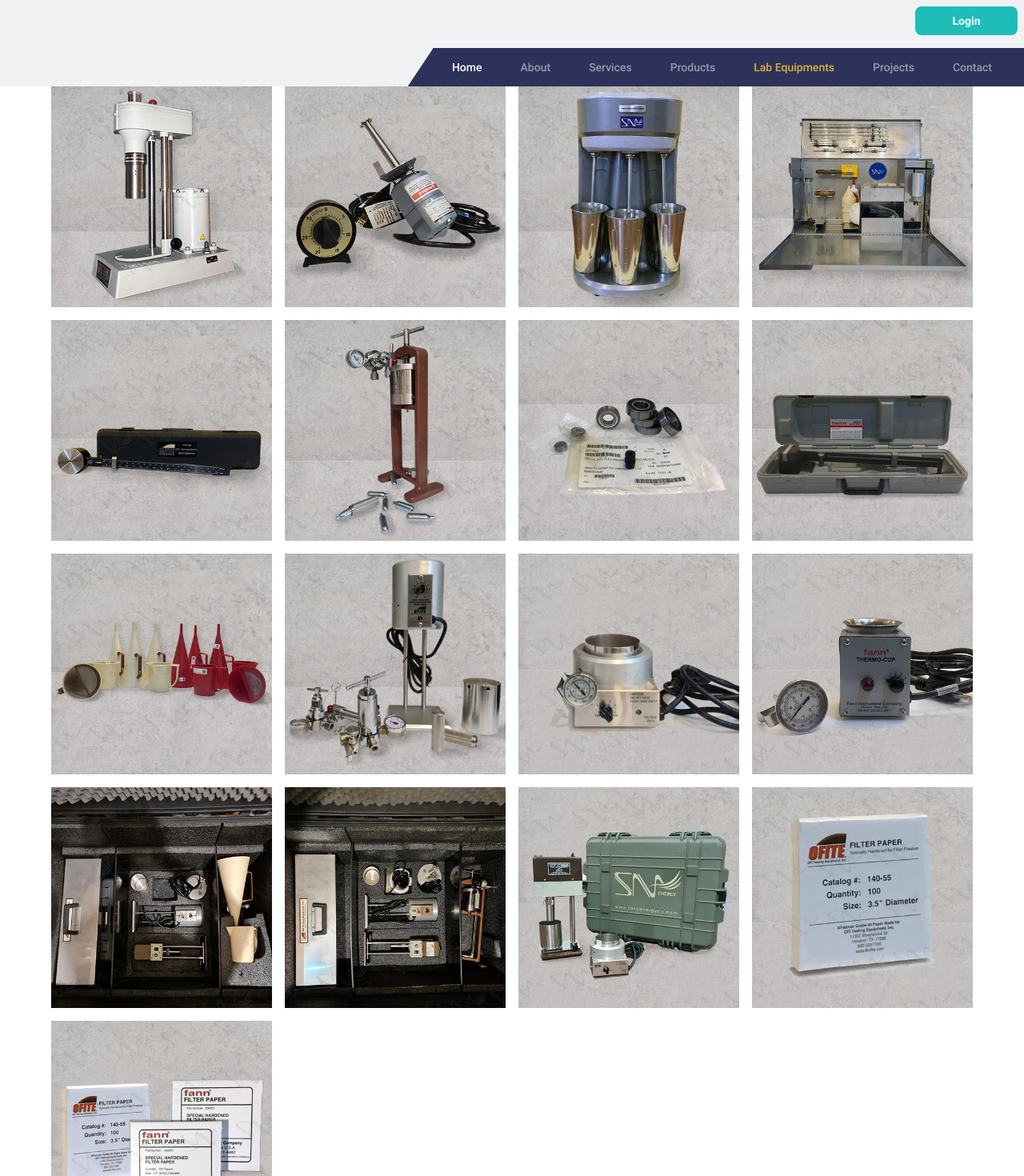
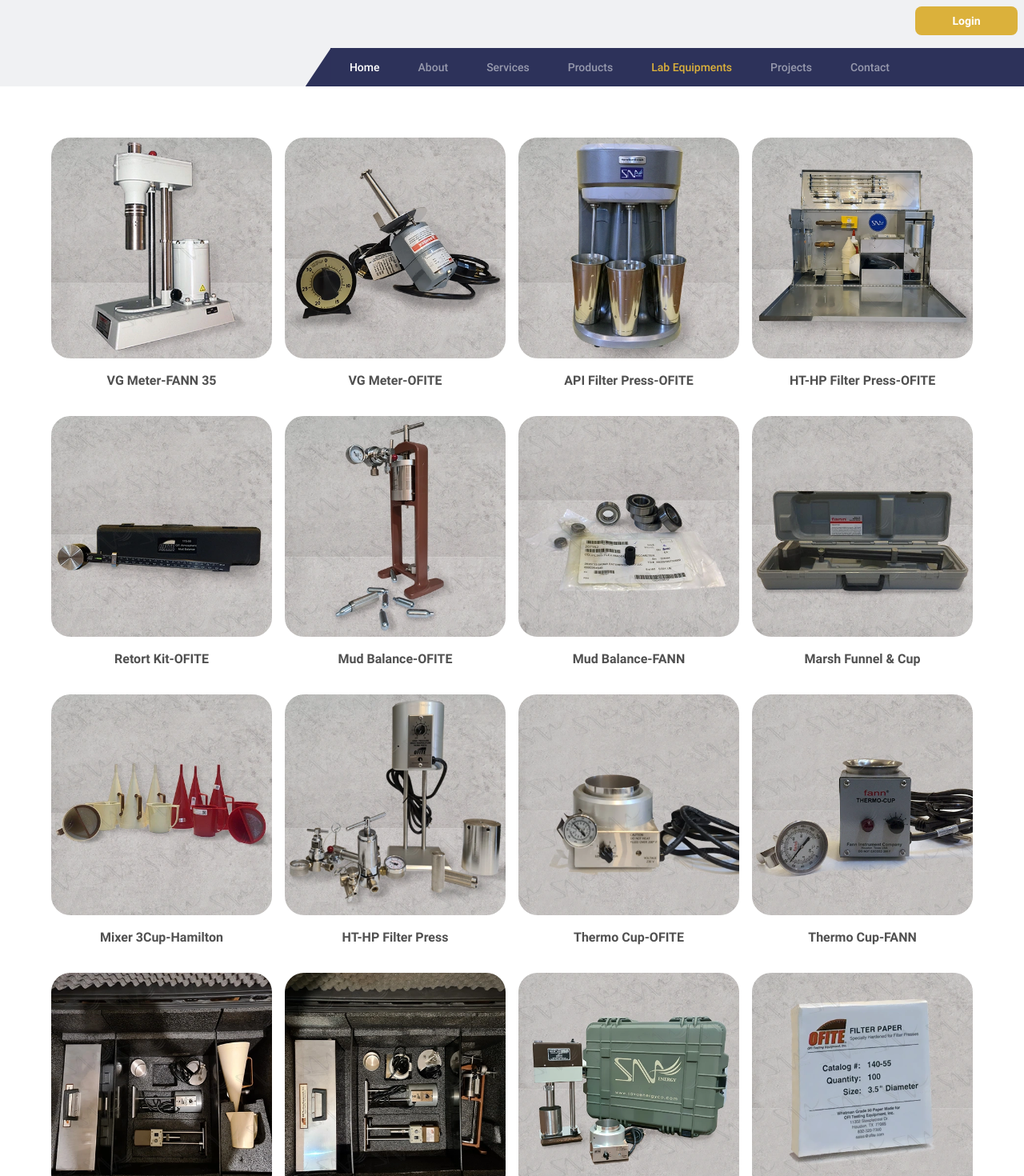
Before and after one commit to SinaDevCode/sava-energy-co, a React (Vite) app: page /LabEquipments in a window 1280 px wide. Shown: the top 1470 px of the page at 80% size. Built offline with nearby package versions, Linux system fonts and the light colour scheme; grey boxes are pictures that could not be loaded.

Commit message:
version 1.3.1
some part of the code like styles, and links improved and some packages updated

```diff
--- a/index.html
+++ b/index.html
@@ -3,6 +3,10 @@
   <head>
     <meta charset="UTF-8" />
     <meta name="viewport" content="width=device-width, initial-scale=1.0" />
+    <meta
+      name="keywords"
+      content="SavaEnergy, Mud Lab Equipment, VG Meter, FANN, OFITE, Starch, CMC, Dana, Mi, Filter Paper, fluid"
+    />
     <title>Sava Energy</title>
   </head>
   <body>
--- a/package.json
+++ b/package.json
@@ -1,7 +1,7 @@
 {
   "name": "vite-project",
   "private": true,
-  "version": "1.3.0",
+  "version": "1.3.1",
   "type": "module",
   "scripts": {
     "dev": "vite",
--- a/src/components/FeatureCard.jsx
+++ b/src/components/FeatureCard.jsx
@@ -20,7 +20,11 @@
       >
         {props.title}
       </h2>
-      <p className="text-justify text-sm text-Grey pointer-events-none">
+      <p
+        className={`text-justify text-sm text-Grey pointer-events-none ${
+          isHovered ? "text-White" : "text-Grey"
+        }`}
+      >
         {props.text}
       </p>
     </div>
--- a/src/components/ProductsCard.jsx
+++ b/src/components/ProductsCard.jsx
@@ -1,5 +1,10 @@
 const ProductsCard = (props) => {
-  return <img src={props.imageURL} alt={props.alt} />;
+  return (
+    <div className="flex flex-col gap-4">
+      <img src={props.imageURL} alt={props.alt} className="rounded-3xl" />
+      <h2 className="text-center font-bold text-Grey">{props.alt}</h2>
+    </div>
+  );
 };
 
 export default ProductsCard;
--- a/src/components/navbar.jsx
+++ b/src/components/navbar.jsx
@@ -2,7 +2,7 @@
 
 const Navbar = () => {
   return (
-    <div className="navItem pr-4 flex items-center w-full gap-8 bg-DarkBlue">
+    <div className="navItem pr-8 xl:pr-36 flex items-center w-full gap-8 bg-DarkBlue">
       <NavLink to="/">Home</NavLink>
       <NavLink to="/About" className="Disable">
         About
@@ -13,9 +13,7 @@
       <NavLink to="/Products" className="Disable">
         Products
       </NavLink>
-      <NavLink to="/LabEquipments">
-        Lab&nbsp;Equipments
-      </NavLink>
+      <NavLink to="/LabEquipments">Lab&nbsp;Equipments</NavLink>
       <NavLink to="/Projects" className="Disable">
         Projects
       </NavLink>
--- a/src/layouts/Header.jsx
+++ b/src/layouts/Header.jsx
@@ -17,7 +17,7 @@
       <div className="w-3/4 h-full flex flex-col items-end justify-between gap-2">
         <Link
           to="/Login"
-          className="w-32 py-2 m-2 text-white text-sm font-bold text-center rounded-lg transition-all bg-Cyan hover:bg-Gold text-White"
+          className="w-32 py-2 m-2 text-white text-sm font-bold text-center rounded-lg transition-all bg-Gold hover:bg-Cyan text-White"
         >
           Login
         </Link>
--- a/src/layouts/Services.jsx
+++ b/src/layouts/Services.jsx
@@ -5,6 +5,7 @@
 import activeServices from "../assets/images/home/services-active.webp";
 import activeLabEquipmentsImage from "../assets/images/home/lab-equipments-active.webp";
 import activeProducts from "../assets/images/home/products-active.webp";
+import { Link } from "react-router-dom";
 
 const Services = () => {
   return (
@@ -21,12 +22,14 @@
         title="PRODUCTS"
         text="SAVA helps oil and gas operators increase efficiency and lower costs by designing and engineering drilling fluid systems and additives that accommodate a wide range of drilling environments and demanding applications-HPHT, deep water, shale gas, heavy oil, depleted wells, and more."
       ></FeatureCard>
+      <Link to="/LabEquipments">
         <FeatureCard
           inactive={labEquipmentsImage}
           active={activeLabEquipmentsImage}
           title="LAB EQUIPMENTS"
           text="Our drilling fluids testing equipment sales line includes innovative designs such as the inline Rheometer, VG Meter, Retorts, Aging Cells, Roller Ovens, Mud Balances, Filter Presses, HT HP Filter Press, Marsh Funnel-Cup, Sand Content kit, Mixer, spare parts and all other instruments required to evaluate drilling fluid properties."
         ></FeatureCard>
+      </Link>
     </div>
   );
 };
--- a/src/layouts/Slider.jsx
+++ b/src/layouts/Slider.jsx
@@ -1,8 +1,7 @@
 import { Swiper, SwiperSlide } from "swiper/react";
-import { Autoplay, Pagination, Navigation } from "swiper/modules";
+import { Autoplay, Pagination } from "swiper/modules";
 import "swiper/css";
 import "swiper/css/pagination";
-import "swiper/css/navigation";
 
 import banner1 from "../assets/images/slider/banner1.webp";
 import banner2 from "../assets/images/slider/banner2.webp";
@@ -14,7 +13,6 @@
     <Swiper
       className="flex w-full h-[80svh]"
       style={{
-        "--swiper-navigation-color": "#dbb13b",
         "--swiper-pagination-color": "#dbb13b",
       }}
       autoplay={{
@@ -25,8 +23,7 @@
       spaceBetween={30}
       loop={true}
       pagination={{ clickable: true }}
-      navigation={{ clickable: true }}
-      modules={[Autoplay, Pagination, Navigation]}
+      modules={[Autoplay, Pagination]}
     >
       <SwiperSlide>
         <img
--- a/src/pages/LabEquipments.jsx
+++ b/src/pages/LabEquipments.jsx
@@ -26,25 +26,25 @@
     <>
       <Header />
 
-      <div className="grid grid-cols-4 grid-rows-3 gap-4 px-16">
-        <ProductsCard imageURL={image2} />
-        <ProductsCard imageURL={image3} />
-        <ProductsCard imageURL={image4} />
-        <ProductsCard imageURL={image5} />
-        <ProductsCard imageURL={image6} />
-        <ProductsCard imageURL={image7} />
-        <ProductsCard imageURL={image8} />
-        <ProductsCard imageURL={image9} />
-        <ProductsCard imageURL={image10} />
-        <ProductsCard imageURL={image11} />
+      <div className="grid grid-cols-4 grid-rows-3 gap-x-4 gap-y-8 p-16">
+        <ProductsCard imageURL={image2} alt="VG Meter-FANN 35" />
+        <ProductsCard imageURL={image3} alt="VG Meter-OFITE" />
+        <ProductsCard imageURL={image4} alt="API Filter Press-OFITE" />
+        <ProductsCard imageURL={image5} alt="HT-HP Filter Press-OFITE" />
+        <ProductsCard imageURL={image6} alt="Retort Kit-OFITE" />
+        <ProductsCard imageURL={image7} alt="Mud Balance-OFITE" />
+        <ProductsCard imageURL={image8} alt="Mud Balance-FANN" />
+        <ProductsCard imageURL={image9} alt="Marsh Funnel & Cup" />
+        <ProductsCard imageURL={image10} alt="Mixer 3Cup-Hamilton" />
+        <ProductsCard imageURL={image11} alt="HT-HP Filter Press" />
 
-        <ProductsCard imageURL={image13} />
-        <ProductsCard imageURL={image14} />
-        <ProductsCard imageURL={image15} />
-        <ProductsCard imageURL={image16} />
-        <ProductsCard imageURL={image17} />
-        <ProductsCard imageURL={image18} />
-        <ProductsCard imageURL={image19} />
+        <ProductsCard imageURL={image13} alt="Thermo Cup-OFITE" />
+        <ProductsCard imageURL={image14} alt="Thermo Cup-FANN" />
+        <ProductsCard imageURL={image15} alt="Filter Paper FANN" />
+        <ProductsCard imageURL={image16} alt="Filter Paper FANN" />
+        <ProductsCard imageURL={image17} alt="Filter Paper FANN" />
+        <ProductsCard imageURL={image18} alt="Filter Paper FANN" />
+        <ProductsCard imageURL={image19} alt="Filter Paper FANN" />
       </div>
       <Footer />
     </>
--- a/src/styles/header.css
+++ b/src/styles/header.css
@@ -23,10 +23,7 @@
   display: none;
 }
 
-.navItem a:hover {
-  color: rgb(30, 189, 184);
-}
-
+.navbar a:hover,
 .navItem a.active {
   color: rgb(219, 177, 59);
 }
```
Also changed, not shown: 1 other file (tests, documents, lock files or other folders). Lines whose indentation alone changed are shown as unchanged.
